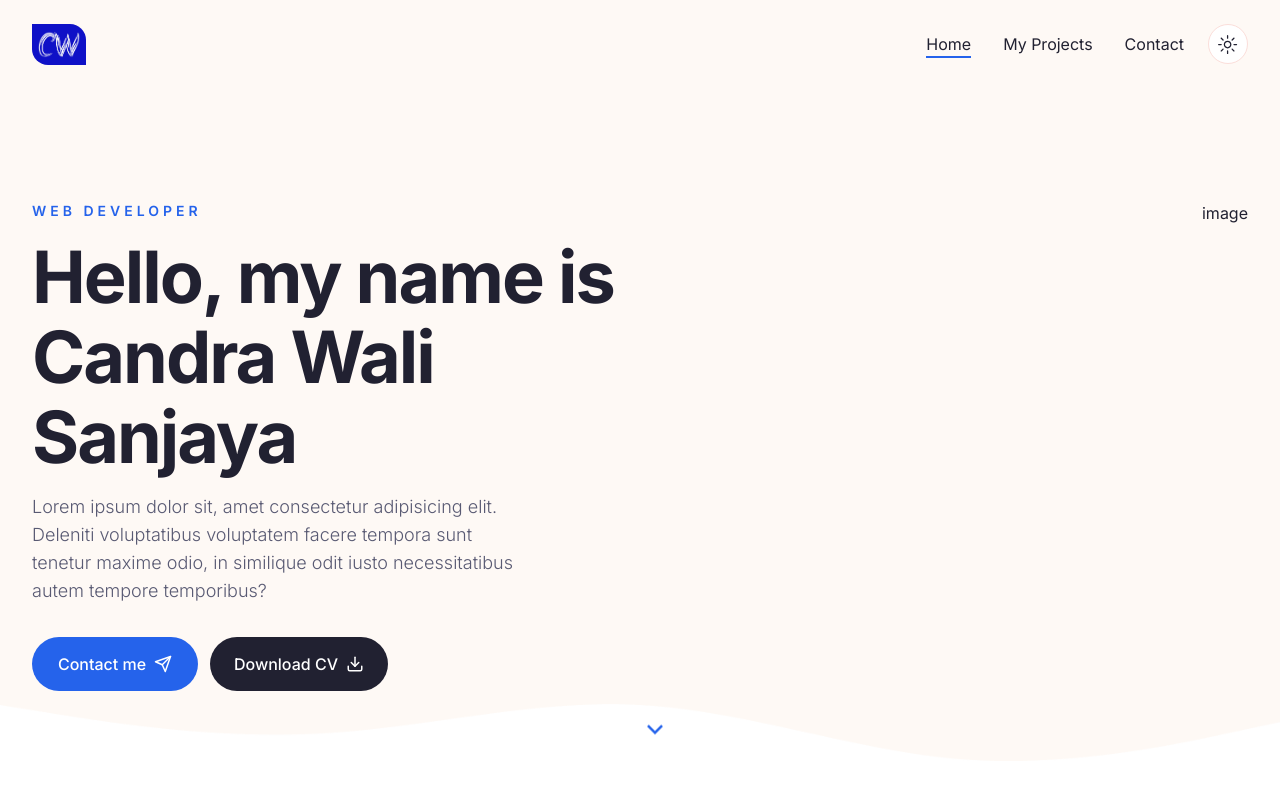
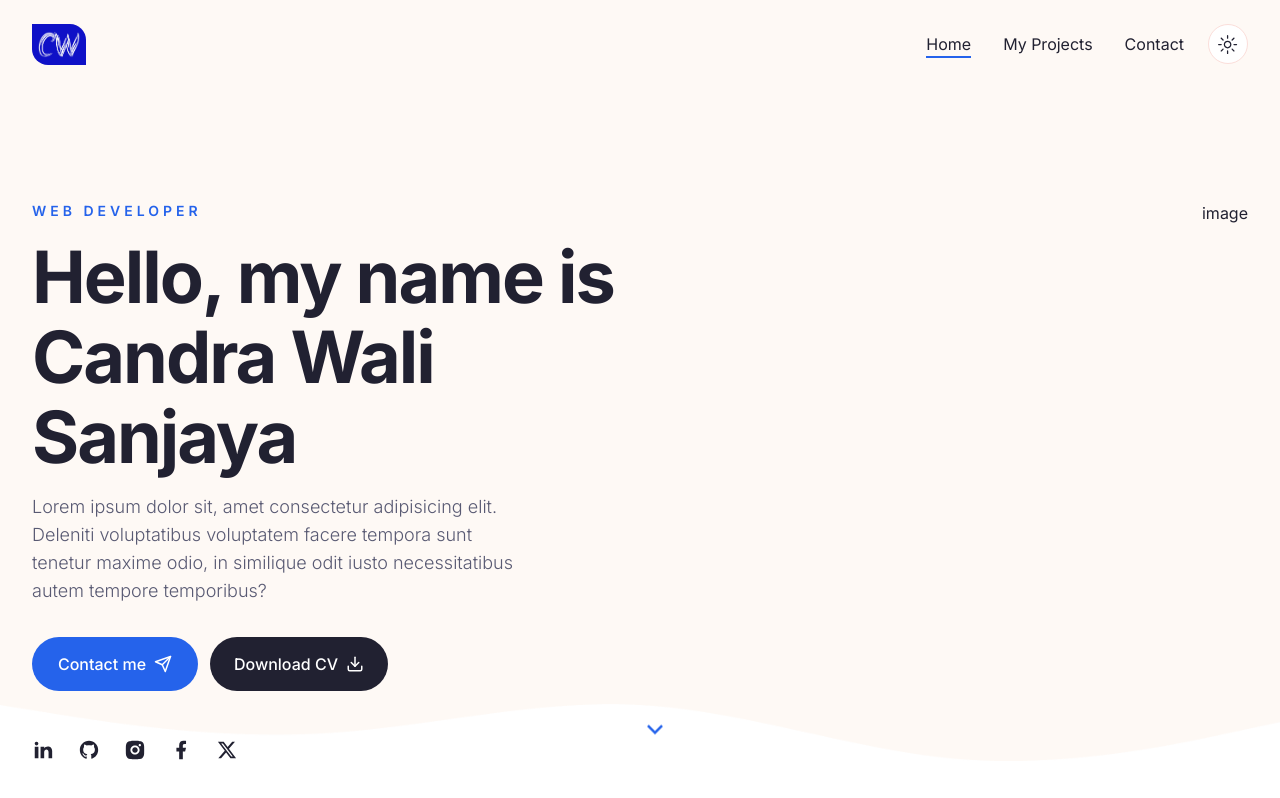
Before and after one commit to chndrwali/portfolio-v2, a Next.js app: page / in a window 1280 px wide. Shown: the top 798 px of the page. Built offline with nearby package versions, Linux system fonts and the light colour scheme.

Commit message:
add: social icon

```diff
--- a/components/Hero/Hero.jsx
+++ b/components/Hero/Hero.jsx
@@ -35,6 +35,7 @@
                         Download CV <Download size={18}/>
                     </Button>
                    </div>
+                   <Socials containerStyles='flex gap-x-6 mx-auto xl:mx-0' iconsStyles='text-foreground text-[22px] hover:text-primary transition-all' />
                 </div>
                 <div className="hidden xl:flex relative">image</div>
             </div>
--- a/components/Hero/Socials.jsx
+++ b/components/Hero/Socials.jsx
@@ -1,5 +1,48 @@
-const Socials = () => {
-    return ( <>Socials</> );
+'use client'
+
+import {
+    RiLinkedinFill,
+    RiGithubFill,
+    RiInstagramFill,
+    RiFacebookFill,
+    RiTwitterXFill
+} from "react-icons/ri"
+
+import Link from "next/link";
+
+const icons = [
+    {
+        path:'/',
+        name: <RiLinkedinFill />
+    },
+    {
+        path:'/',
+        name: <RiGithubFill />
+    },
+    {
+        path:'/',
+        name: <RiInstagramFill />
+    },
+    {
+        path:'/',
+        name: <RiFacebookFill />
+    },
+    {
+        path:'/',
+        name: <RiTwitterXFill />
+    },
+]
+
+const Socials = ({containerStyles ,iconsStyles}) => {
+    return (
+        <div className={`${containerStyles}`}>
+            {icons.map((icon, index) => {
+                return <Link key={index} href={icon.path}>
+                <div className={`${iconsStyles}`}>{icon.name}</div>
+                </Link>
+            })}
+        </div>
+     );
 }
 
 export default Socials;
```
